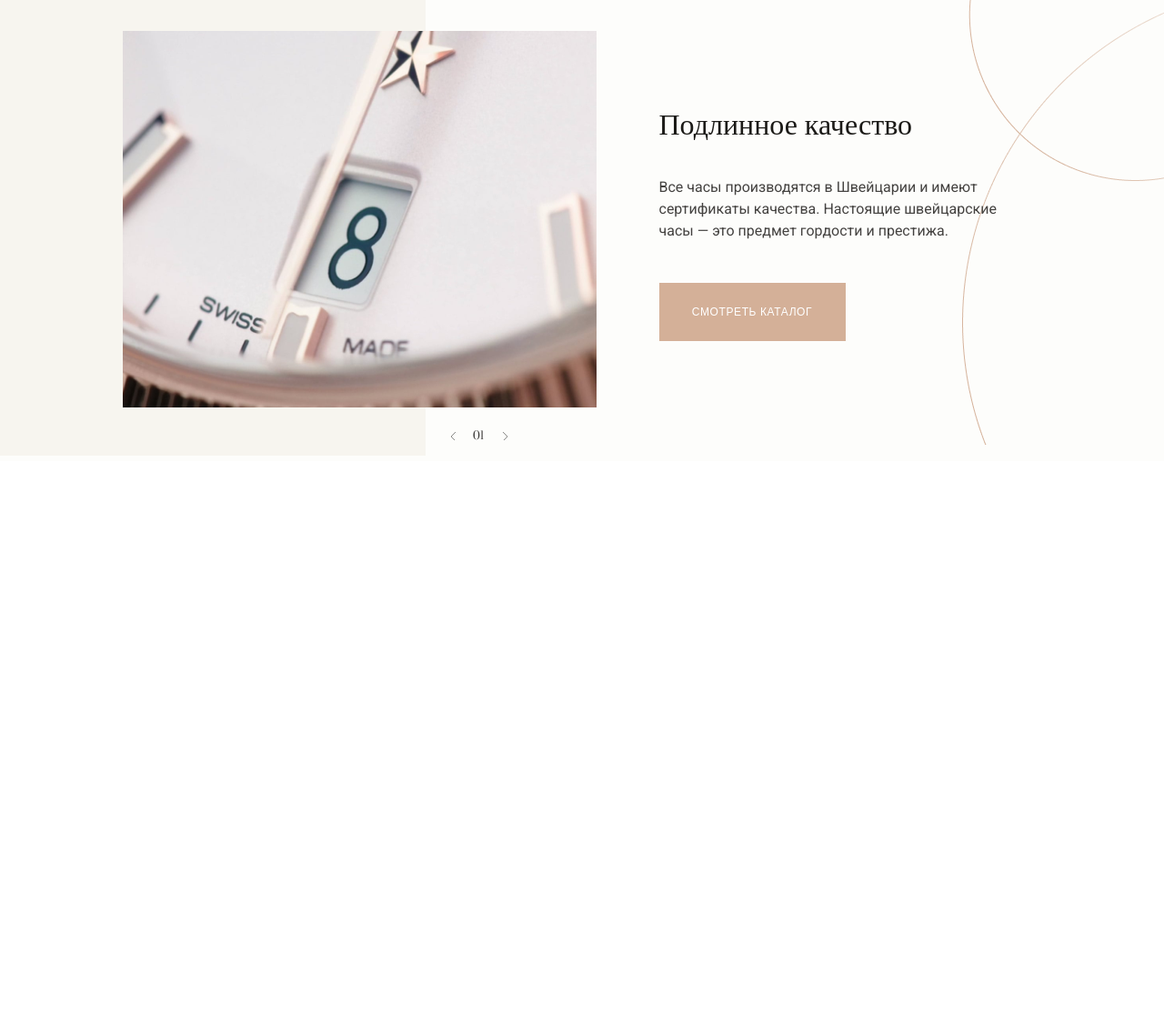
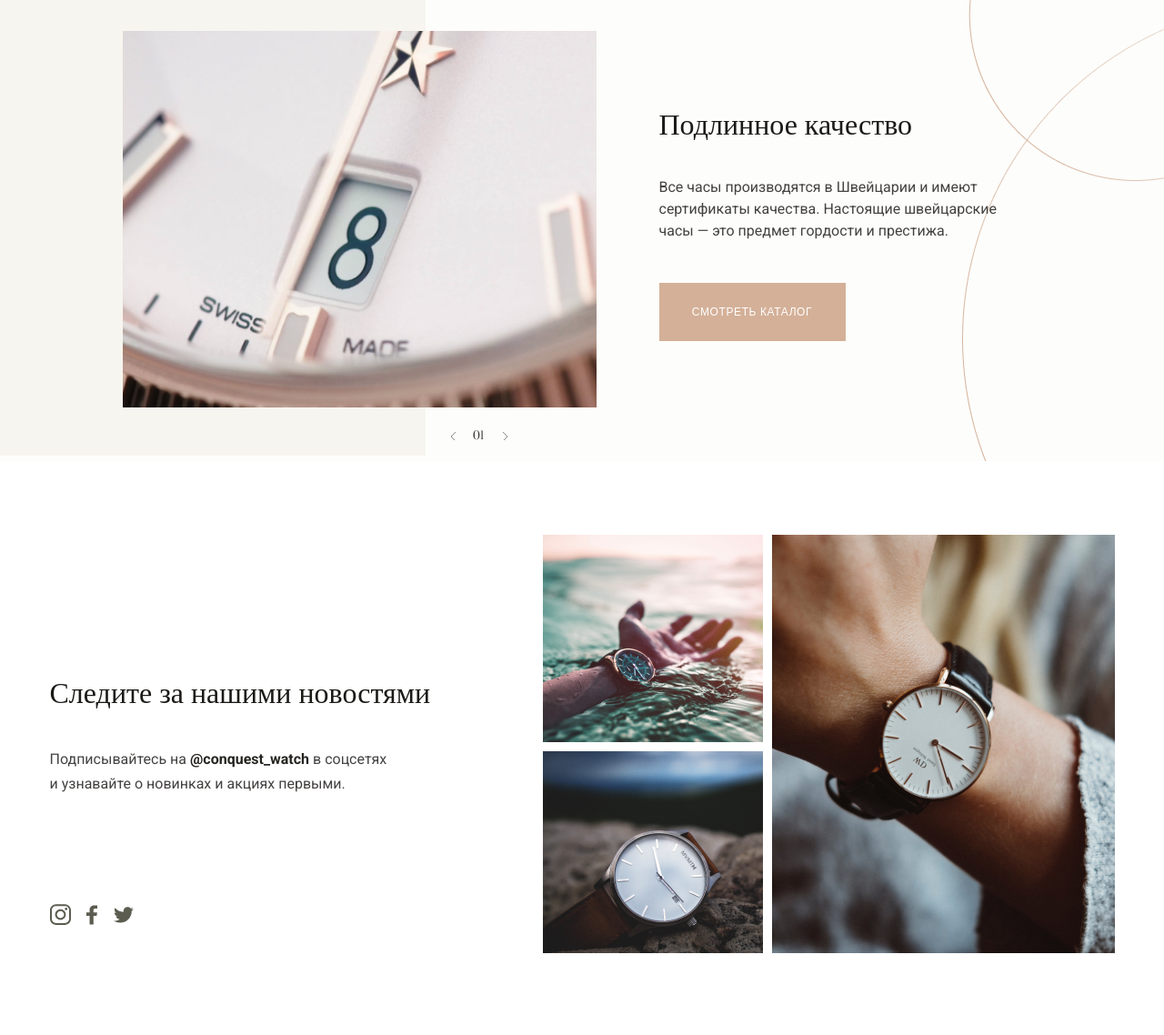
Before and after one commit to LindaKarz/Conquest-Project, a website: page index.html in a window 1280 px wide. Shown: the part 1647-2785 px from the top of the page at 91% size. Before the commit the page ends 2154 px from the top, so only its background shows below. Drawn offline with nearby package versions, Linux system fonts and the light colour scheme.

Commit message:
feat: done social section

```diff
--- a/index.html
+++ b/index.html
@@ -143,6 +143,28 @@
         </div>
       </div>
     </section>
+    <section class="social">
+      <div class="social__wrapper wrapper">
+        <div class="social__content">
+          <h3 class="social__title">Следите за нашими новостями</h3>
+          <p class="social__text">Подписывайтесь на <span class="social__text social__text_bold">@conquest_watch</span> в соцсетях и узнавайте о новинках и акциях первыми.</p>
+          <div class="social-icons">
+            <a href="https://www.instagram.com/" class="icon icon_instagram" target="_blank"></a>
+            <a href="https://www.facebook.com/" class="icon icon_facebook" target="_blank"></a>
+            <a href="https://twitter.com/" class="icon icon_twitter" target="_blank"></a>
+          </div>
+        </div>
+        <div class="social__collage">
+          <div class="collage__left">
+            <img src="/images/photo_1.png" alt="photo of watch on arm">
+            <img src="/images/photo_2.png" alt="photo of watch">
+          </div>
+          <div class="collage__right">
+            <img src="/images/photo_3.png" alt="watch on arm">
+          </div>
+        </div>
+      </div>
+    </section>
   </main>
 </body>
 </html>
--- /dev/null
+++ b/sass/base/_icons.scss
@@ -0,0 +1,15 @@
+.icon {
+  width: 24px;
+  height: 23px;
+  padding-right: 18px;
+  cursor: pointer;
+  &_instagram {
+    background: url(/images/instagram_icon.svg) no-repeat center;
+  }
+  &_facebook {
+    background: url(/images/facebook_icon.svg) no-repeat center;
+  }
+  &_twitter {
+    background: url(/images/twitter_icon.svg) no-repeat center;
+  }
+}
--- a/sass/components/_quality.scss
+++ b/sass/components/_quality.scss
@@ -1,5 +1,5 @@
 .quality {
-  background: url(/images/Ellipse\ банер.png) right top no-repeat, url(/images/Ellipse\ банер\ \(1\).png) right top no-repeat, url(/images/background.png) no-repeat, $color-light-background;
+  background: url(/images/Ellipse\ банер.png) right top no-repeat, url(/images/Ellipse\ банер\ \(1\).png) right bottom no-repeat, url(/images/background.png) no-repeat, $color-light-background;
 }
 
 .quality__wrapper {
--- /dev/null
+++ b/sass/components/_social.scss
@@ -0,0 +1,43 @@
+.social__wrapper {
+  display: flex;
+  justify-content: space-between;
+  align-items: center;
+  padding: 81px 0 90px 0;
+}
+
+.social__title {
+  padding: 120px 0 40px 0;
+}
+
+.social__text {
+  max-width: 376px;
+  line-height: 2.7rem;
+  padding-bottom: 119px;
+  &_bold {
+    font-weight: 700;
+    color: $color-highligt;
+  }
+}
+
+.social-icons {
+  display: flex;
+  justify-content: space-between;
+  align-items: center;
+  max-width: 93px;
+}
+
+.social__collage {
+  display: flex;
+}
+
+.collage__left {
+  display: flex;
+  flex-direction: column;
+  justify-content: space-between;
+  align-items: center;
+  padding-right: 10px;
+}
+
+.collage__right {
+  display: flex;
+}
--- a/sass/style.scss
+++ b/sass/style.scss
@@ -3,6 +3,7 @@
 
 @import "base/base";
 @import "base/buttons";
+@import "base/icons";
 
 @import "layouts/wrapper";
 @import "layouts/columns";
@@ -11,3 +12,4 @@
 @import "components/collection";
 @import "components/models";
 @import "components/quality";
+@import "components/social";
```
Also changed, not shown: images/facebook_icon.svg (added), images/instagram_icon.svg (added), images/photo_1.png (added), images/photo_2.png (added), images/photo_3.png (added), images/twitter_icon.svg (added), sass/style.css, 1 other file.
